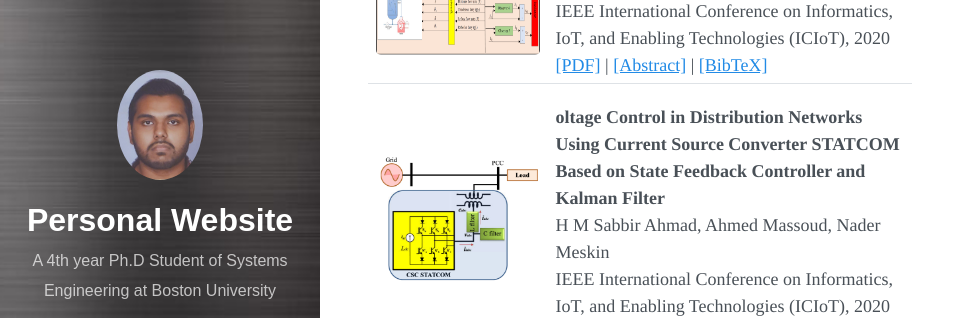
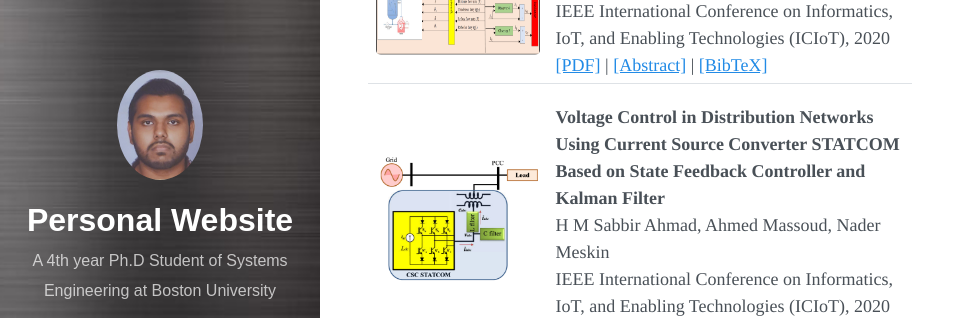
Before and after one commit to SabbirAhmad26/sabbirahmad26.github.io, a Jekyll site: the page built from publications.md, in a window 1280 px wide and 900 px high, scrolled down 1814 px. Shown: the part 153-471 px from the top of the window, without its empty margins (0-975 px from the left). Built offline with Jekyll 4.4.1, drawn with Linux system fonts in a browser that asks for light colours; nearby versions of some CDN libraries.

Commit message:
Update publications.md

```diff
--- a/publications.md
+++ b/publications.md
@@ -303,7 +303,7 @@
         </td>
         <!-- Publication Details -->
         <td width="67%" valign="top">
-            <b>oltage Control in Distribution Networks Using Current Source Converter STATCOM Based on State Feedback Controller and Kalman Filter</b>
+            <b>Voltage Control in Distribution Networks Using Current Source Converter STATCOM Based on State Feedback Controller and Kalman Filter</b>
             <br/> H M Sabbir Ahmad, Ahmed Massoud, Nader Meskin
             <br/>IEEE International Conference on Informatics, IoT, and Enabling Technologies (ICIoT), 2020
             <br/>
@@ -315,7 +315,7 @@
             </div>
             <!-- Hidden Abstract and BibTeX sections -->
             <div id="abstract-9" style="display:none;">
-                <p><i>Attack detection and isolation technique for sensor attacks on safety critical CPS.</i></p>
+                <p><i>A state feedback control strategy with Kalman filtering for improved voltage regulation in distribution networks using STATCOMs.</i></p>
             </div>
             <pre id="bibtex-9" style="display:none;">
                 @inproceedings{Ahmad2018VoltageControl,
```
